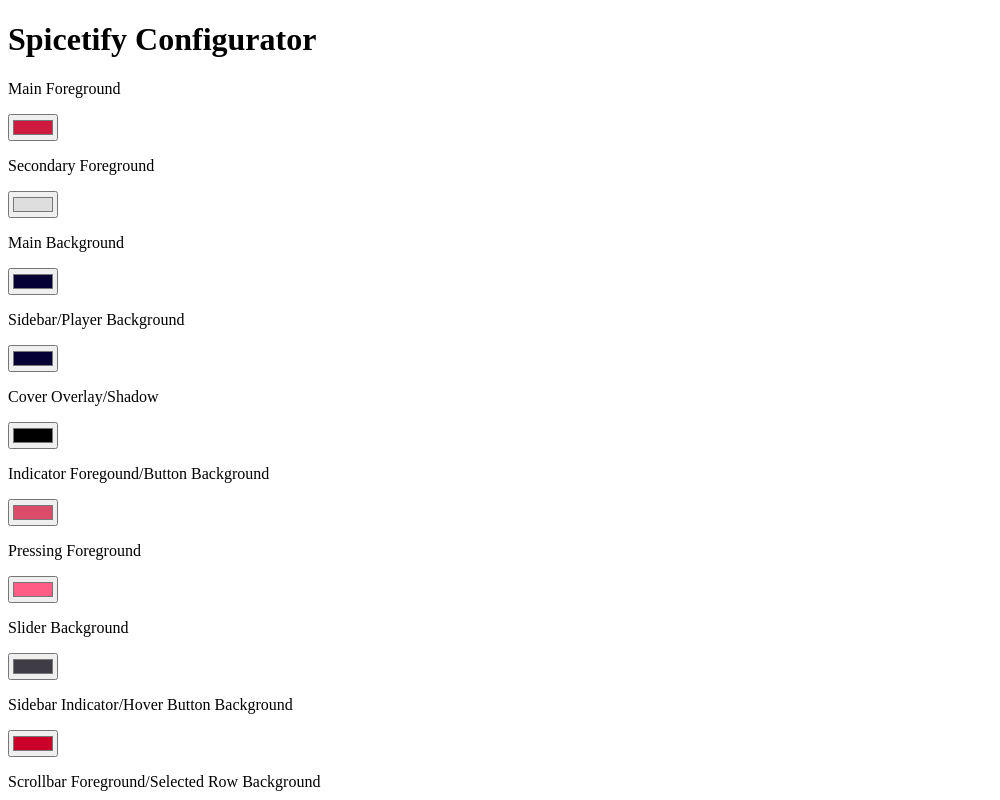
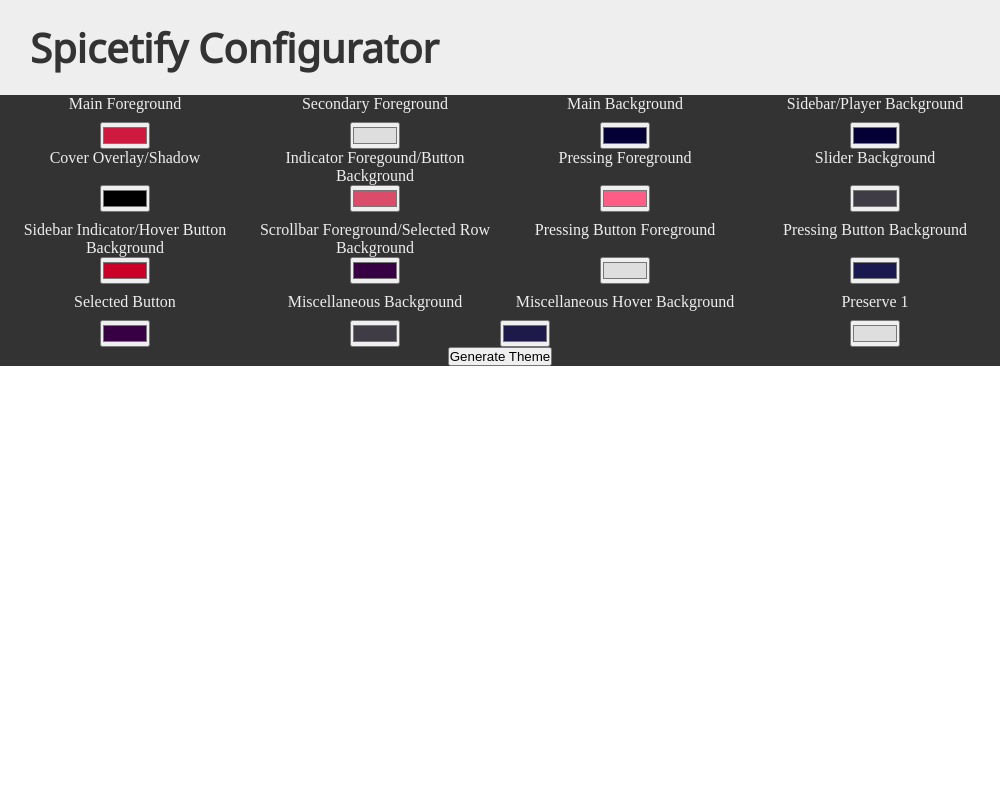
Before and after one commit to rhysperry111/spicetify-gui, an Electron app: page page/index.html in a window 1000 px wide. Shown: the top 800 px of the page. Drawn offline with Linux system fonts and the light colour scheme.

Commit message:
Ill finish this tomorrow....

```diff
--- a/page/css/master.css
+++ b/page/css/master.css
@@ -1,10 +1,62 @@
 /* I am sooooo sorry for the mess of sizes and units. I can't be bothered to make it responsive at this moment */
-
+/* All entries are in the same order they apear in the HTML */
 @font-face {
   font-family: myMono;
   src: url(fonts/SourceCodePro.ttf);
 }
+
 @font-face {
   font-family: mySans;
   src: url(fonts/NotoSans.ttf);
 }
+
+* {
+  margin: 0px;
+  padding: 0px;
+}
+
+html {
+  width: 100%;
+  height: 100%;
+}
+
+body {
+  width: 100%;
+  height: 100%;
+}
+
+#header {
+  width: auto;
+  color: #333;
+  background-color: #eee;
+  padding: 20px 30px;
+  font-family: mySans;
+  font-size: 20px;
+}
+
+#main {
+  width: auto;
+  display: grid;
+  grid-template-columns: repeat(4, 1fr);
+  color: #eee;
+  background-color: #333;
+  text-align: center;
+}
+
+.grid-item {
+  display: grid;
+  grid-template-colums: auto;
+  grid-template-rows: repeat(2, 1fr);
+}
+
+.item-text {}
+
+.selector-holder {}
+
+.selector {}
+
+.grid-item-wider {
+  grid-column: 1 / 5;
+}
+
+#thebutton {}
--- a/page/index.html
+++ b/page/index.html
@@ -161,7 +161,7 @@
     </div>
 
 
-  <div class="grid-item wider">
+    <div class="grid-item-wider">
       <input type="button" value="Generate Theme" id="thebutton" onclick="downloadINI()">
     </div>
 
```
Lines whose indentation alone changed are shown as unchanged.
